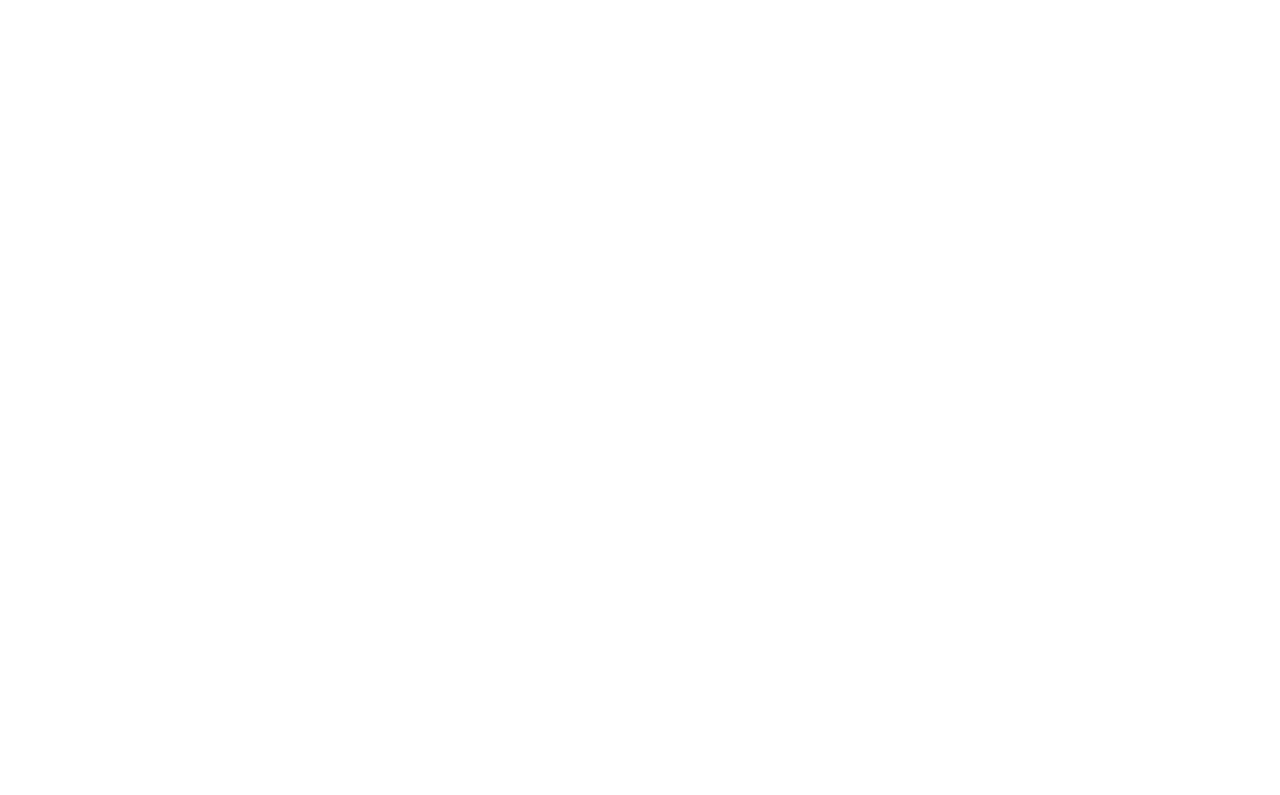
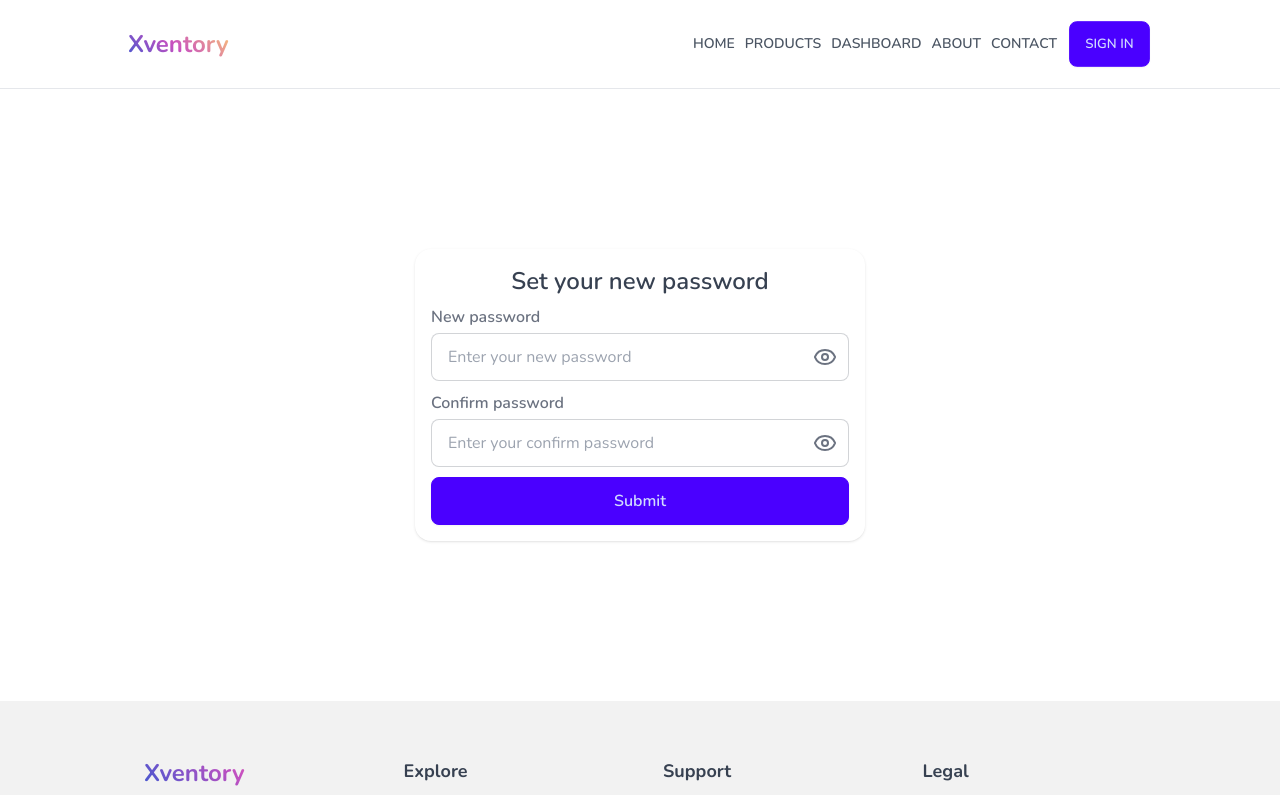
Before and after one commit to faisalchy64/xventory-frontend, a React (Vite) app: page /reset-password in a window 1280 px wide. Before the commit this address had no page. Shown: the top 795 px of the page. Built offline with nearby package versions, Linux system fonts and the light colour scheme.

Commit message:
(feat): Created ForgotPassword.jsx and ResetPassword.jsx pages.

```diff
--- a/src/App.jsx
+++ b/src/App.jsx
@@ -7,6 +7,8 @@
 import Contact from "./pages/Contact";
 import Signup from "./pages/Signup";
 import Signin from "./pages/Signin";
+import ForgotPassword from "./pages/ForgotPassword";
+import ResetPassword from "./pages/ResetPassword";
 
 export default function App() {
   return (
@@ -19,6 +21,8 @@
         <Route path="/contact" element={<Contact />} />
         <Route path="/signup" element={<Signup />} />
         <Route path="/signin" element={<Signin />} />
+        <Route path="/forgot-password" element={<ForgotPassword />} />
+        <Route path="/reset-password" element={<ResetPassword />} />
       </Route>
     </Routes>
   );
--- /dev/null
+++ b/src/pages/ForgotPassword.jsx
@@ -0,0 +1,72 @@
+import { Link } from "react-router";
+import { useForm } from "react-hook-form";
+
+export default function ForgotPassword() {
+  const {
+    register,
+    formState: { errors },
+    handleSubmit,
+    reset,
+  } = useForm();
+
+  const onSubmit = async (data) => {
+    console.log(data);
+    reset();
+  };
+
+  return (
+    <section className="w-4/5 flex flex-col gap-10 py-10 md:py-40 mx-auto">
+      <article className="card card-compact bg-base-100 w-full md:w-[450px] mx-auto shadow">
+        <div className="card-body">
+          <h2 className="text-2xl font-semibold text-center text-gray-700">
+            Reset your password
+          </h2>
+
+          <form
+            className="flex flex-col gap-2.5"
+            onSubmit={handleSubmit(onSubmit)}
+          >
+            <div className="flex flex-col gap-1">
+              <label
+                htmlFor="email"
+                className="text-base font-semibold text-gray-500"
+              >
+                Email
+              </label>
+              <input
+                type="email"
+                id="email"
+                placeholder="Enter your email"
+                autoComplete="off"
+                className="input input-bordered w-full text-gray-500"
+                {...register("email", {
+                  required: {
+                    value: true,
+                    message: "Email is required.",
+                  },
+                  pattern: {
+                    value: /^[a-zA-Z0-9._%+-]+@[a-zA-Z0-9.-]+\.[a-zA-Z]{2,}$/,
+                    message: "Enter valid email.",
+                  },
+                })}
+              />
+
+              {errors && errors.email && (
+                <p className="text-error">{errors.email.message}</p>
+              )}
+            </div>
+
+            <Link
+              to="/signin"
+              className="w-fit text-base text-primary underline"
+            >
+              Sign in page
+            </Link>
+
+            <button className="btn btn-primary text-base">Submit</button>
+          </form>
+        </div>
+      </article>
+    </section>
+  );
+}
--- /dev/null
+++ b/src/pages/ResetPassword.jsx
@@ -0,0 +1,129 @@
+import { useState } from "react";
+import { useForm } from "react-hook-form";
+import { Eye, EyeClosed } from "lucide-react";
+
+export default function ResetPassword() {
+  const [show, setShow] = useState(false);
+  const {
+    register,
+    formState: { errors },
+    handleSubmit,
+    reset,
+  } = useForm();
+
+  const onSubmit = async (data) => {
+    console.log(data);
+    reset();
+  };
+
+  return (
+    <section className="w-4/5 flex flex-col gap-10 py-10 md:py-40 mx-auto">
+      <article className="card card-compact bg-base-100 w-full md:w-[450px] mx-auto shadow">
+        <div className="card-body">
+          <h2 className="text-2xl font-semibold text-center text-gray-700">
+            Set your new password
+          </h2>
+
+          <form
+            className="flex flex-col gap-2.5"
+            onSubmit={handleSubmit(onSubmit)}
+          >
+            <div className="flex flex-col gap-1">
+              <label
+                htmlFor="new-password"
+                className="text-base font-semibold text-gray-500"
+              >
+                New password
+              </label>
+              <div className="relative">
+                <input
+                  type={show ? "text" : "password"}
+                  id="new-password"
+                  placeholder="Enter your new password"
+                  autoComplete="off"
+                  className="input input-bordered w-full text-gray-500"
+                  {...register("password", {
+                    required: {
+                      value: true,
+                      message: "New password is required.",
+                    },
+                    pattern: {
+                      value:
+                        /^(?=.*[A-Za-z])(?=.*\d)(?=.*[@$!%*#?&])[A-Za-z\d@$!%*#?&]{8,}$/,
+                      message:
+                        "Minimum 8 characters needed (at least one letter, one digit and one special character).",
+                    },
+                  })}
+                />
+
+                {show ? (
+                  <EyeClosed
+                    className="stroke-gray-500 absolute top-1/2 right-3 -translate-y-1/2 cursor-pointer"
+                    onClick={() => setShow(false)}
+                  />
+                ) : (
+                  <Eye
+                    className="stroke-gray-500 absolute top-1/2 right-3 -translate-y-1/2 cursor-pointer"
+                    onClick={() => setShow(true)}
+                  />
+                )}
+              </div>
+
+              {errors && errors.password && (
+                <p className="text-error">{errors.password.message}</p>
+              )}
+            </div>
+
+            <div className="flex flex-col gap-1">
+              <label
+                htmlFor="confirm-password"
+                className="text-base font-semibold text-gray-500"
+              >
+                Confirm password
+              </label>
+              <div className="relative">
+                <input
+                  type={show ? "text" : "password"}
+                  id="confirm-password"
+                  placeholder="Enter your confirm password"
+                  autoComplete="off"
+                  className="input input-bordered w-full text-gray-500"
+                  {...register("confirm", {
+                    required: {
+                      value: true,
+                      message: "Confirm password is required.",
+                    },
+                    pattern: {
+                      value:
+                        /^(?=.*[A-Za-z])(?=.*\d)(?=.*[@$!%*#?&])[A-Za-z\d@$!%*#?&]{8,}$/,
+                      message:
+                        "Minimum 8 characters needed (at least one letter, one digit and one special character).",
+                    },
+                  })}
+                />
+
+                {show ? (
+                  <EyeClosed
+                    className="stroke-gray-500 absolute top-1/2 right-3 -translate-y-1/2 cursor-pointer"
+                    onClick={() => setShow(false)}
+                  />
+                ) : (
+                  <Eye
+                    className="stroke-gray-500 absolute top-1/2 right-3 -translate-y-1/2 cursor-pointer"
+                    onClick={() => setShow(true)}
+                  />
+                )}
+              </div>
+
+              {errors && errors.confirm && (
+                <p className="text-error">{errors.confirm.message}</p>
+              )}
+            </div>
+
+            <button className="btn btn-primary text-base">Submit</button>
+          </form>
+        </div>
+      </article>
+    </section>
+  );
+}
```
